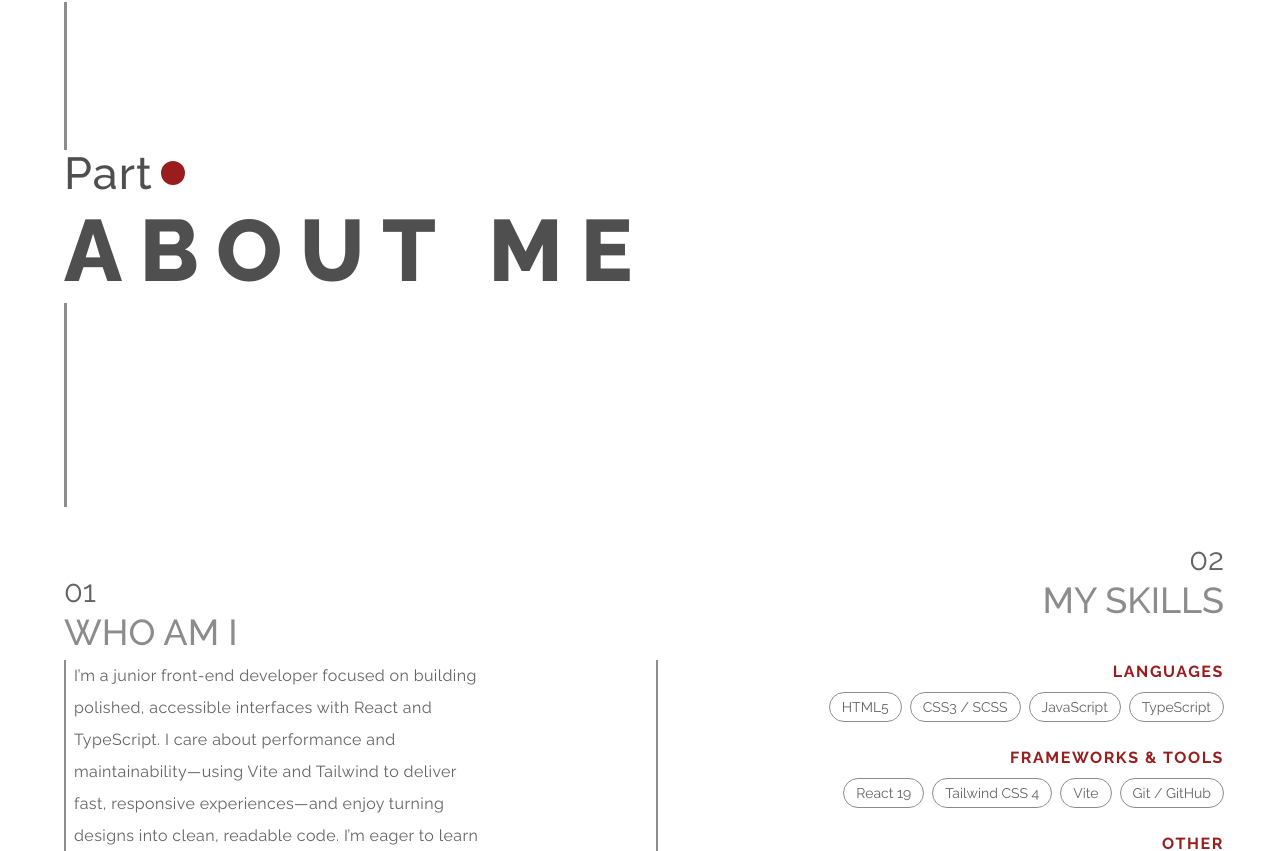
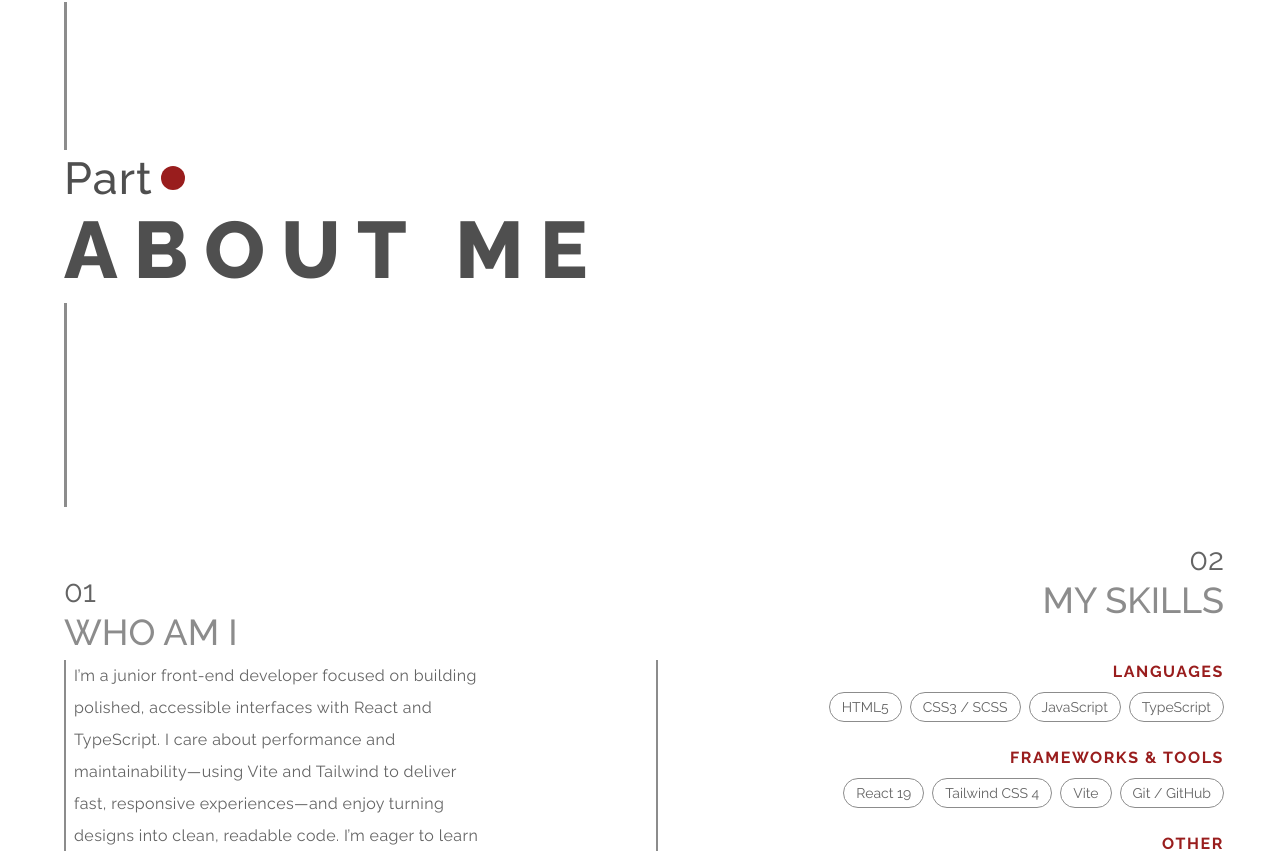
Before and after one commit to bavayra/Portfolio, a React (Vite) app: page / in a window 1280 px wide. Shown: the part 814-1665 px from the top of the page. Built offline with nearby package versions, Linux system fonts and the light colour scheme.

Commit message:
refactor/style(SectionTitle): removed css variable with clamp, used tailwind classes instead

```diff
--- a/src/index.css
+++ b/src/index.css
@@ -108,12 +108,6 @@
   ); /*the font size of the h1 in the hero section*/
 
   --name-year-size: 1.5rem; /*the font size of the name and year in the hero section*/
-
-  --section-title-size: clamp(
-    24px,
-    calc(10vw - 12px),
-    36px
-  ); /*the font size of the section titles (title pages) */
 
   --part-label: clamp(1.2rem, calc(0.618rem + 2.909vw), 2.8rem);
   /*1.2rem → 2.8rem font size for sections' parts' labels (Part 1, Part 2, etc.) */
--- a/src/sections/SectionTitle.tsx
+++ b/src/sections/SectionTitle.tsx
@@ -50,7 +50,7 @@ const SectionTitle = ({
         <h2
           id={headingId}
           ref={ref}
-          className="font-extrabold tracking-[0.2em] text-(length:--section-title-size) text-section-title"
+          className="font-extrabold tracking-[0.2em] text-[2rem] tablet-sm:text-[3.5rem] desktop-sm:text-[5rem] desktop-lg:text-[5.5rem] text-section-title"
         >
           {title}
         </h2>
```
